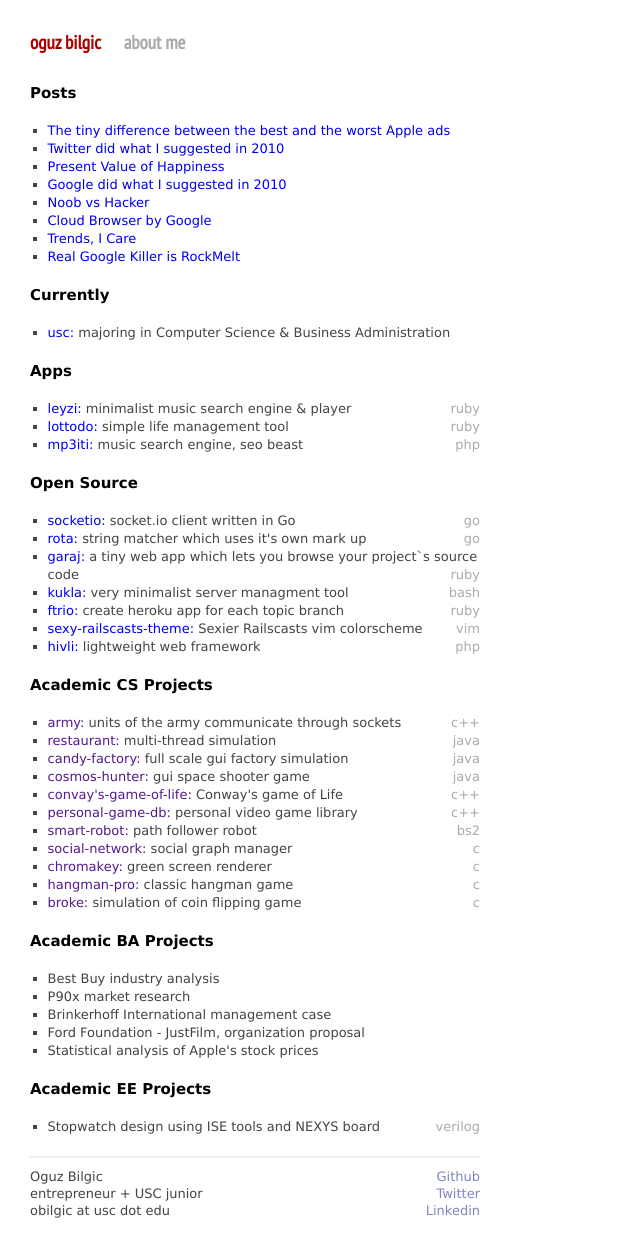
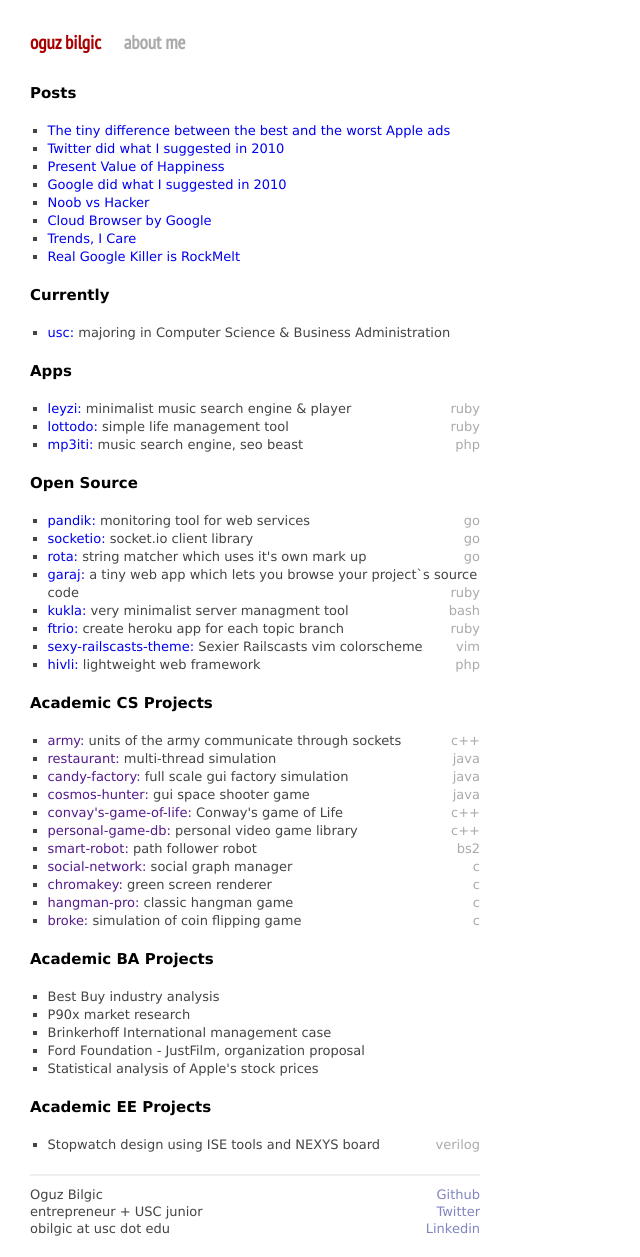
Before and after one commit to oguzbilgic/oguzbilgic.github.com, a Jekyll site: the page built from index.html, in a window 1280 px wide. Shown: the whole page, without its empty margins (0-640 px from the left). Built offline with Jekyll 4.4.1, drawn with Linux system fonts in a browser that asks for light colours; Markdown is read by kramdown in place of the engine named in the settings.

Commit message:
Update index.html

```diff
--- a/index.html
+++ b/index.html
@@ -25,7 +25,8 @@
 
   <h2>Open Source</h2>
   <ul class="posts">
-    <li><a href="http://github.com/oguzbilgic/socketio/">socketio:</a> socket.io client written in Go <span class="lang">go</span></li>
+    <li><a href="http://github.com/oguzbilgic/pandik/">pandik:</a> monitoring tool for web services <span class="lang">go</span></li>
+    <li><a href="http://github.com/oguzbilgic/socketio/">socketio:</a> socket.io client library <span class="lang">go</span></li>
     <li><a href="http://github.com/oguzbilgic/rota/">rota:</a> string matcher which uses it's own mark up <span class="lang">go</span></li>
     <li><a href="http://github.com/oguzbilgic/garaj/">garaj:</a> a tiny web app which lets you browse your project`s source code <span class="lang">ruby</span></li>
     <li><a href="http://github.com/oguzbilgic/kukla/">kukla:</a> very minimalist server managment tool <span class="lang">bash</span></li>
```
